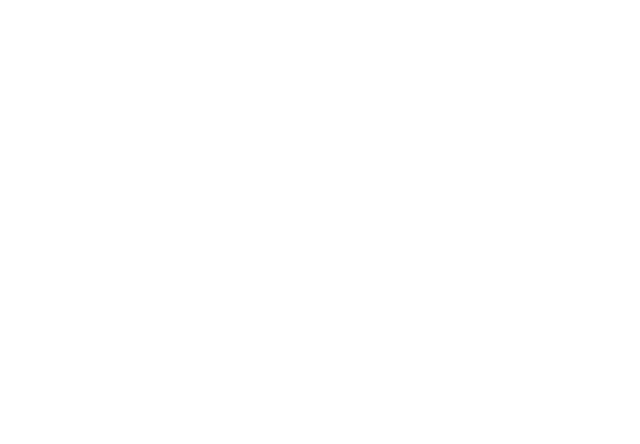
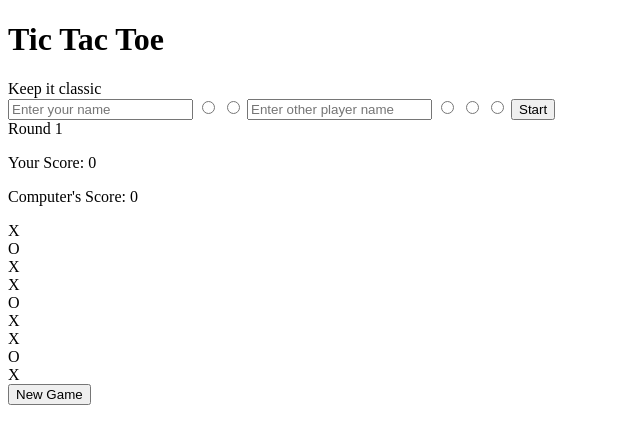
Before and after one commit to harsh-gautam/tic-tac-toe, a plain HTML site: page index.html in a window 1280 px wide. Shown: the whole page, without its empty margins (0-640 px from the left). Drawn offline with Linux system fonts and the light colour scheme.

Commit message:
created the dom structure

```diff
--- a/index.html
+++ b/index.html
@@ -8,5 +8,59 @@
     <link rel="stylesheet" href="css/style.css" />
     <script defer src="scripts/index.js"></script>
   </head>
-  <body></body>
+  <body>
+    <header id="header">
+      <h1>Tic Tac Toe</h1>
+      <span>Keep it classic</span>
+    </header>
+    <main id="container">
+      <div class="start-menu">
+        <form action="#">
+          <input
+            type="text"
+            id="player-one"
+            name="player-one"
+            placeholder="Enter your name"
+          />
+          <input type="radio" id="mode-pvp" name="mode" />
+          <input type="radio" id="mode-pvc" name="mode" />
+          <input
+            type="text"
+            id="player-two"
+            name="player-two"
+            placeholder="Enter other player name"
+          />
+          <input type="radio" id="diff-easy" name="difficulty" />
+          <input type="radio" id="diff-medium" name="difficulty" />
+          <input type="radio" id="diff-hard" name="difficulty" />
+          <input type="submit" value="Start" />
+        </form>
+      </div>
+      <div class="game-wrapper">
+        <div class="info-text">Round 1</div>
+        <div class="scoreboard">
+          <p>Your Score: <span class="p1-score">0</span></p>
+          <p>Computer's Score: <span class="p2-score">0</span></p>
+        </div>
+        <div class="board">
+          <div class="row">
+            <div class="col">X</div>
+            <div class="col">O</div>
+            <div class="col">X</div>
+          </div>
+          <div class="row">
+            <div class="col">X</div>
+            <div class="col">O</div>
+            <div class="col">X</div>
+          </div>
+          <div class="row">
+            <div class="col">X</div>
+            <div class="col">O</div>
+            <div class="col">X</div>
+          </div>
+        </div>
+        <button class="new-game">New Game</button>
+      </div>
+    </main>
+  </body>
 </html>
```
